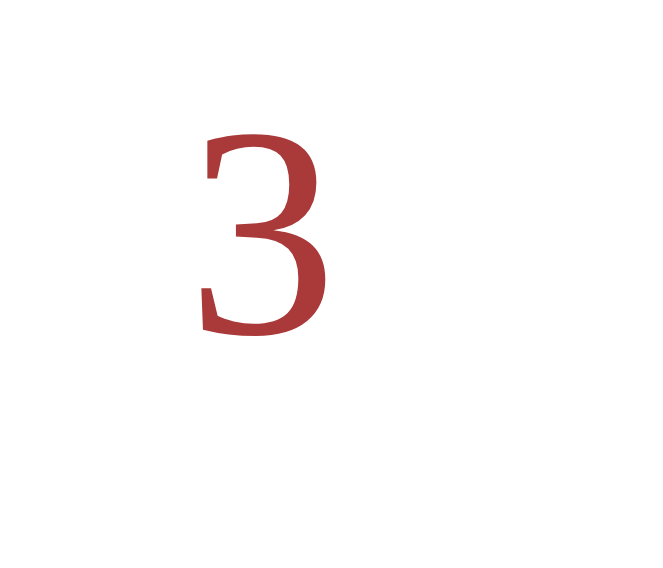
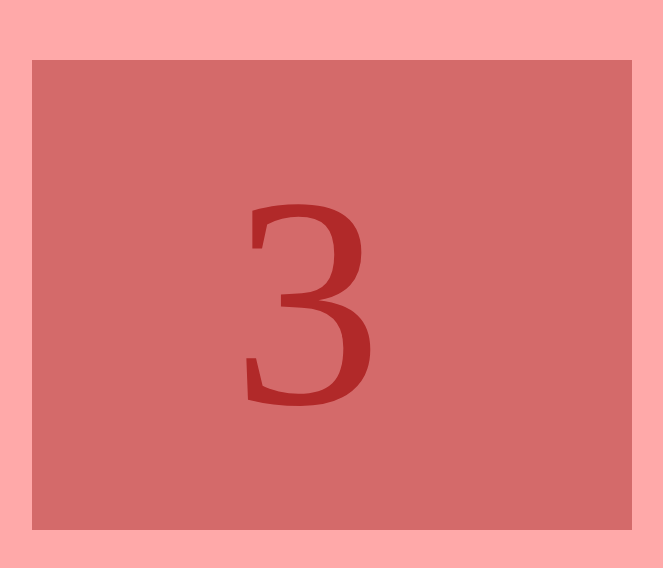
Before and after one commit to SaffronB/Playing-With-Matches, a plain HTML site: page index.html in a window 1280 px wide. Shown: the part 140-708 px from the top of the page, without its empty margins (421-1084 px from the left). Drawn offline with Linux system fonts and the light colour scheme.

Commit message:
Pretty number

```diff
--- a/style.css
+++ b/style.css
@@ -1,9 +1,20 @@
+
+body{
+  background-color: #FFA9A9;
+}
+
 
 
 .number {
-  color: #AA3939;
+  color: #B12929;
   font-size: 300px;
   outline: bold;
-  margin-left: 600px;
+  margin-left: 445px;
   margin-top: 200px;
+  height: 400px;
+  width: 200px;
+  background-color: #D46A6A;
+  padding-left: 200px;
+  padding-right: 200px;
+  padding-top: 70px;
 }
```
